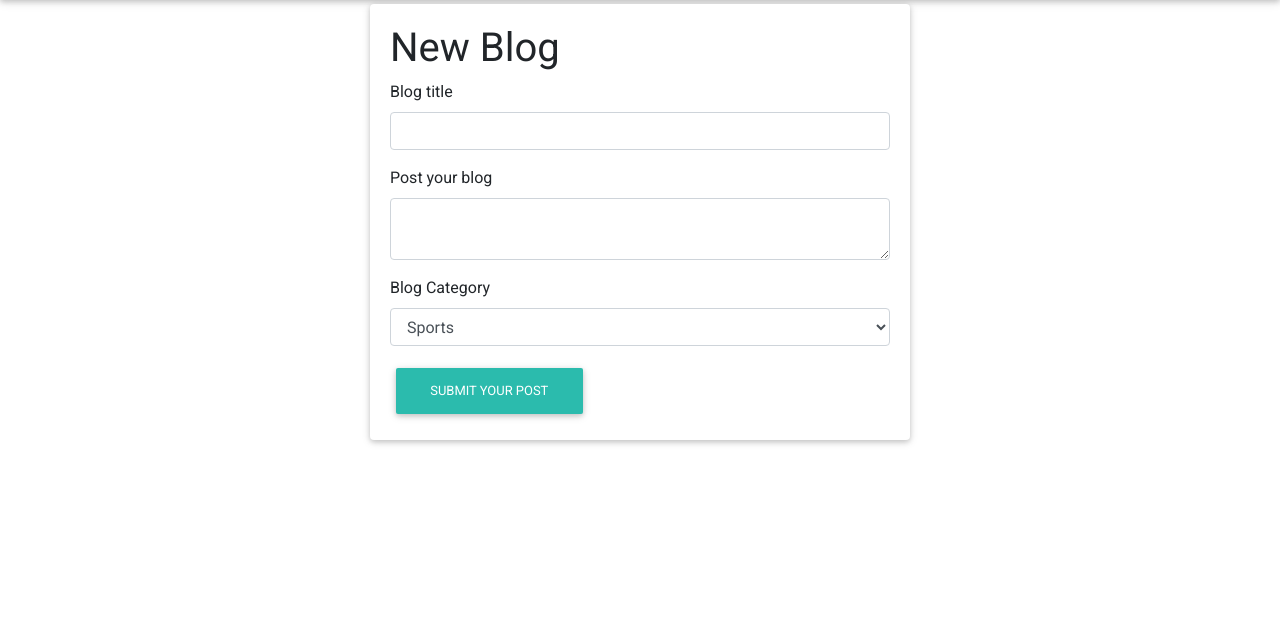
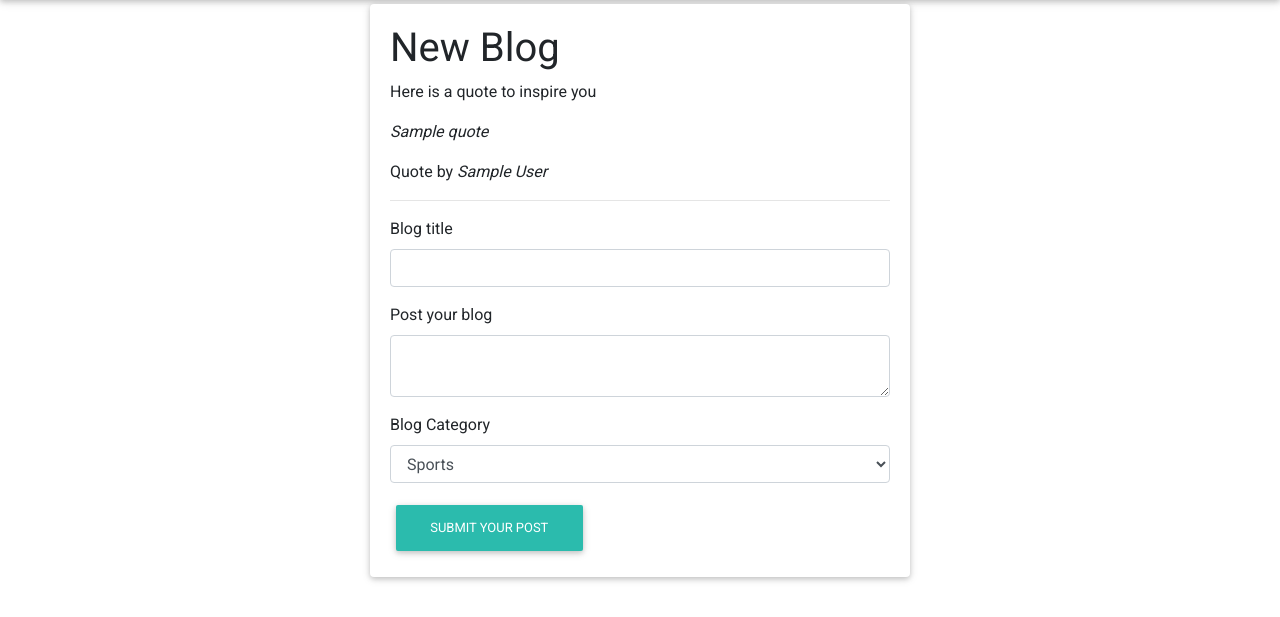
Before and after one commit to derrokip34/Blog, a Flask app: template app/templates/new_blog.html in a window 1280 px wide. Shown: the part 56-673 px from the top of the page. Run offline with Flask 2, Linux system fonts and the light colour scheme; tables that the repository leaves empty hold one stand-in row (values such as "Sample post"); the template is opened without the code that fills it: values that come from a table or form of the project are taken from there, most other values are stand-ins (such as "Sample title", 1, 10 or a date in 2020); some libraries are stand-ins or nearby versions.

Commit message:
display a quote on the new blog page

```diff
--- a/app/main/views.py
+++ b/app/main/views.py
@@ -27,6 +27,8 @@ def new_blog():
 
         return redirect(url_for('.index'))
 
+    quote = get_quotes()
+
     title = 'New Blog post'
 
-    return render_template('new_blog.html',title=title,blog_form=blog_form)
+    return render_template('new_blog.html',title=title,blog_form=blog_form,quote=quote)
--- a/app/templates/navbar.html
+++ b/app/templates/navbar.html
@@ -10,7 +10,7 @@
                 <a class="nav-link" href="/">Home<span class="sr-only">(current)</span></a>
             </li>
             <li class="nav-item">
-                <a class="nav-link" href="{{url_for('.new_blog')}}">New post</a>
+                <a class="nav-link" href="{{url_for('main.new_blog')}}">New post</a>
             </li>
             <li class="nav-item">
                 <a class="nav-link" href="">View posts</a>
--- a/app/templates/new_blog.html
+++ b/app/templates/new_blog.html
@@ -9,6 +9,10 @@
             <div class="card">
                 <div class="card-body">
                     <h1>New Blog</h1>
+                    <p>Here is a quote to inspire you</p>
+                    <blockquote style="font-style: italic;">{{quote.quote}}</blockquote>
+                    <p>Quote by <span style="font-style: italic;">{{quote.author}}</span></p>
+                    <hr>
                     {{wtf.quick_form(blog_form)}}
                 </div>
             </div>
```
